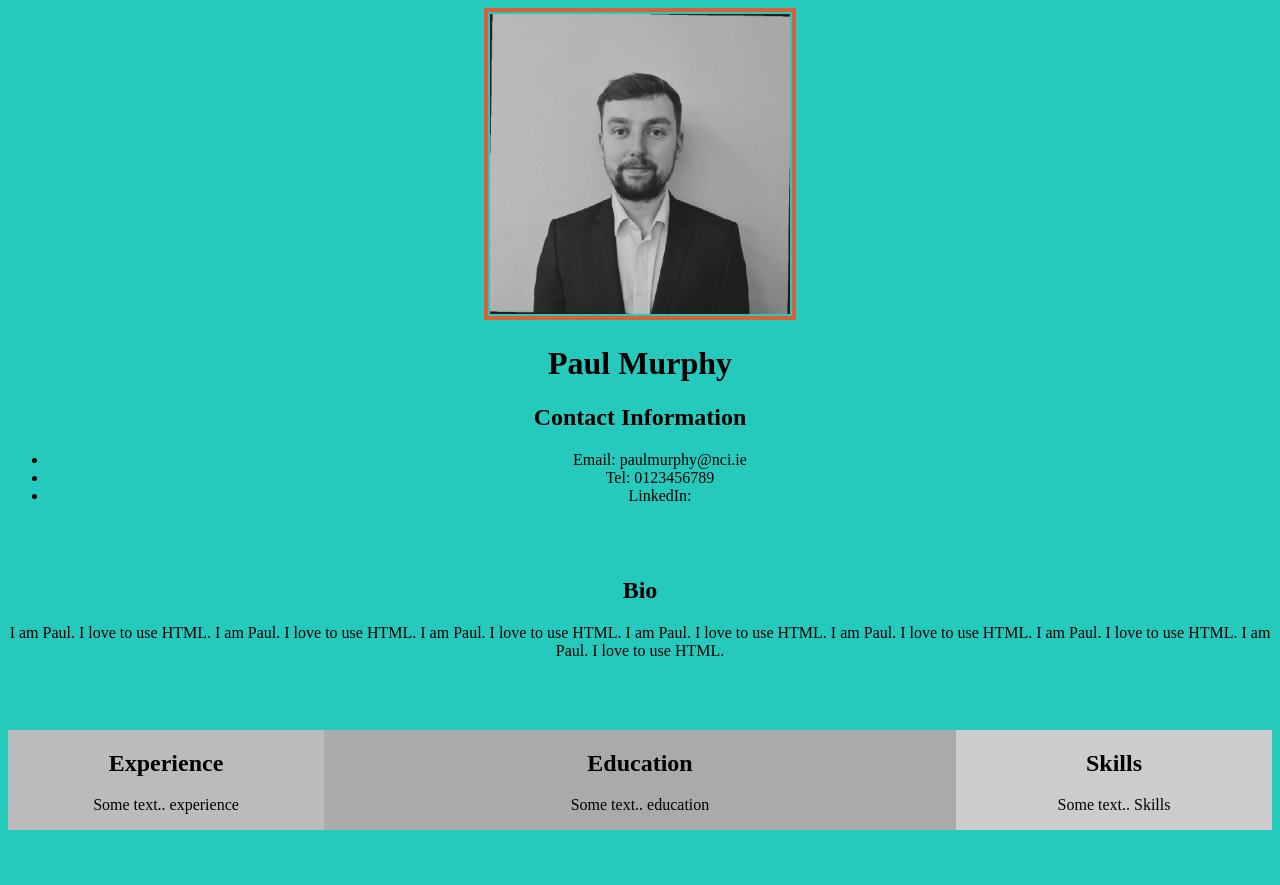
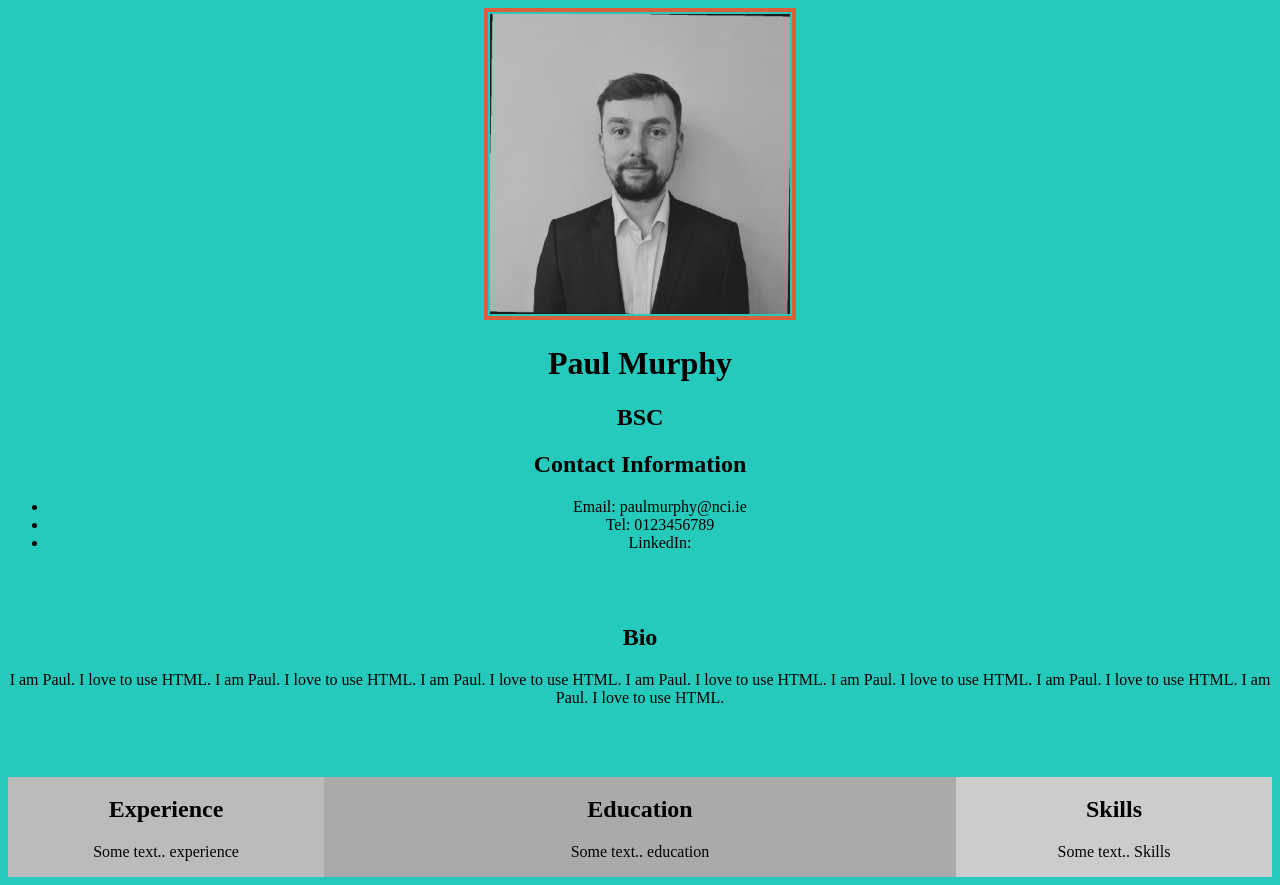
Before and after one commit to PMM217/PMM217.github.io, a plain HTML site: page index.html in a window 1280 px wide. Before the commit the page ends 838 px from the top, so only its background shows below. Drawn offline with Linux system fonts and the light colour scheme.

Commit message:
index.html slight change

```diff
--- a/index.html
+++ b/index.html
@@ -19,6 +19,8 @@
             <img  class="profile-pic" src="images/Paul.png" alt="headshot">
 
             <h1>Paul Murphy</h1>
+
+            <h2>BSC</h2>
 
         </div>
 
```
